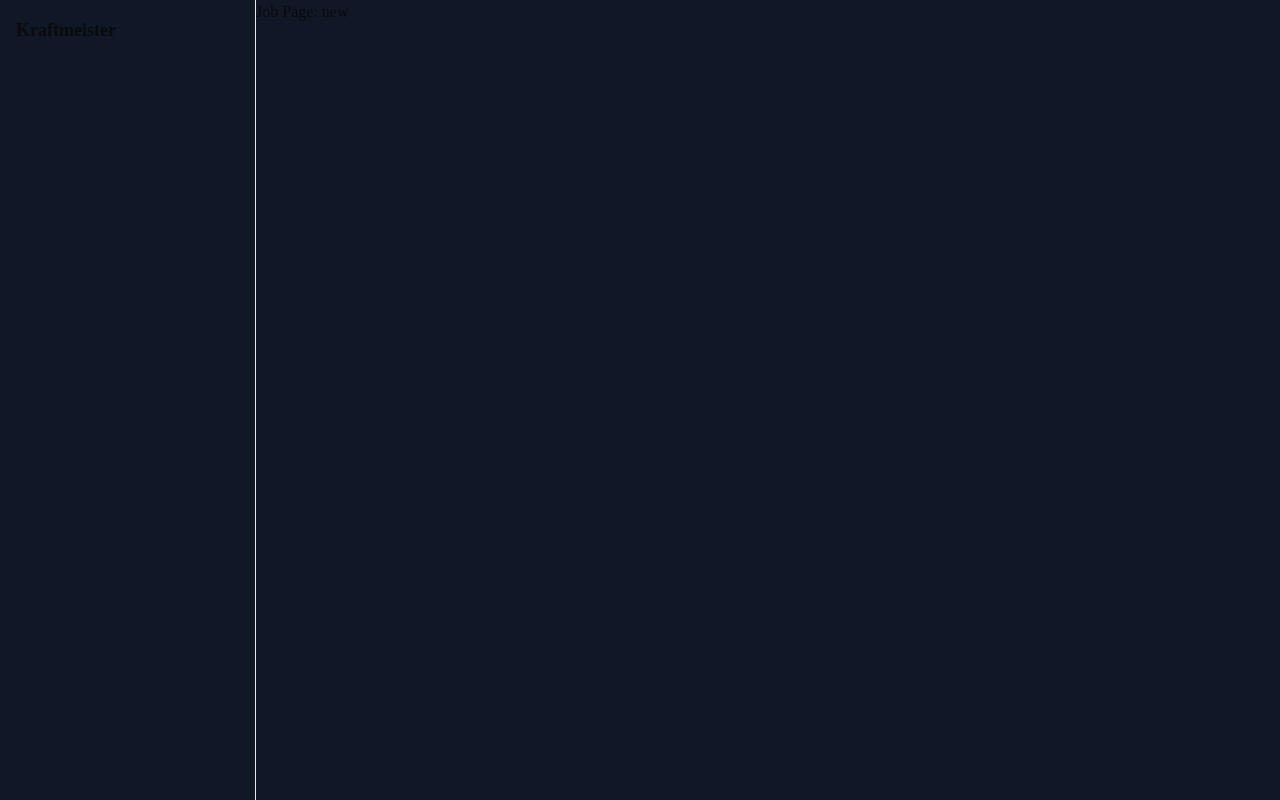
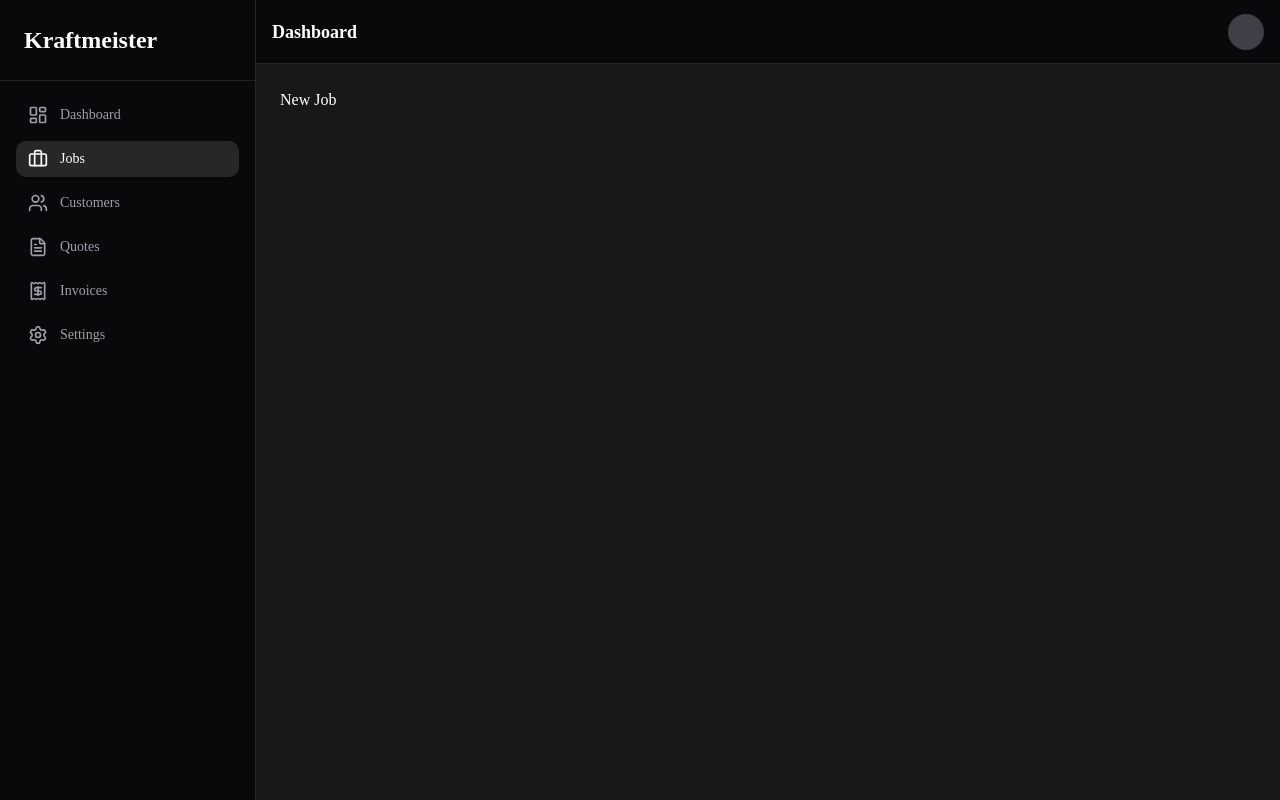
Before and after one commit to ace-brown/Kraftmeister, a Next.js app in the folder frontend/: page /jobs/new in a window 1280 px wide. Built offline with nearby package versions, Linux system fonts and the light colour scheme.

Commit message:
Add styles

```diff
--- /dev/null
+++ b/frontend/src/app/(dashboard)/jobs/new/page.tsx
@@ -0,0 +1,3 @@
+export default function NewJobPage() {
+  return <div>New Job</div>;
+}
--- /dev/null
+++ b/frontend/src/app/(dashboard)/layout.tsx
@@ -0,0 +1,26 @@
+import { ReactNode } from "react";
+
+import { Sidebar } from "@/components/layout/sidebar";
+import { Topbar } from "@/components/layout/topbar";
+import { MobileNav } from "@/components/layout/mobile-nav";
+import { PageContainer } from "@/components/layout/page-container";
+
+interface Props {
+  children: ReactNode;
+}
+
+export default function DashboardLayout({ children }: Props) {
+  return (
+    <div className="flex h-screen bg-zinc-900">
+      <Sidebar />
+
+      <div className="flex flex-1 flex-col">
+        <Topbar />
+
+        <PageContainer>{children}</PageContainer>
+
+        <MobileNav />
+      </div>
+    </div>
+  );
+}
--- a/frontend/src/app/layout.tsx
+++ b/frontend/src/app/layout.tsx
@@ -1,8 +1,9 @@
 import "./globals.css";
+import type { Metadata } from "next";
 
-export const metadata = {
-  title: "Handwerk AI",
-  description: "SaaS for craftsmen",
+export const metadata: Metadata = {
+  title: "Kraftmeister",
+  description: "SaaS for Handwerk businesses",
 };
 
 export default function RootLayout({
@@ -11,17 +12,9 @@ export default function RootLayout({
   children: React.ReactNode;
 }) {
   return (
-    <html lang="en">
-      <body className="h-screen w-full bg-gray-900">
-        <div className="flex h-screen">
-          {/* Sidebar placeholder (desktop) */}
-          <aside className="hidden md:flex w-64 bg-gray-900 border-r p-4">
-            <div className="font-bold text-lg">Kraftmeister</div>
-          </aside>
-
-          {/* Main content */}
-          <main className="flex-1 overflow-auto">{children}</main>
-        </div>
+    <html lang="en" className="dark">
+      <body className="min-h-screen bg-zinc-950 text-white antialiased">
+        {children}
       </body>
     </html>
   );
--- a/frontend/src/app/page.tsx
+++ /dev/null
@@ -1,5 +0,0 @@
-import { redirect } from "next/navigation";
-
-export default function Home() {
-  return <div>Home Page</div>;
-}
--- /dev/null
+++ b/frontend/src/components/layout/mobile-nav.tsx
@@ -0,0 +1,48 @@
+"use client";
+
+import Link from "next/link";
+import { usePathname } from "next/navigation";
+import { LayoutDashboard, Briefcase, Users, Receipt } from "lucide-react";
+
+const items = [
+  {
+    href: "/dashboard",
+    icon: LayoutDashboard,
+  },
+  {
+    href: "/jobs",
+    icon: Briefcase,
+  },
+  {
+    href: "/customers",
+    icon: Users,
+  },
+  {
+    href: "/invoices",
+    icon: Receipt,
+  },
+];
+
+export function MobileNav() {
+  const pathname = usePathname();
+
+  return (
+    <nav className="md:hidden fixed bottom-0 left-0 right-0 h-16 border-t border-zinc-800 bg-zinc-950 flex items-center justify-around">
+      {items.map((item) => {
+        const isActive = pathname.startsWith(item.href);
+
+        return (
+          <Link
+            key={item.href}
+            href={item.href}
+            className={`p-2 rounded-lg ${
+              isActive ? "text-white" : "text-zinc-500"
+            }`}
+          >
+            <item.icon className="h-6 w-6" />
+          </Link>
+        );
+      })}
+    </nav>
+  );
+}
--- /dev/null
+++ b/frontend/src/components/layout/page-container.tsx
@@ -0,0 +1,13 @@
+import { ReactNode } from "react";
+
+interface Props {
+  children: ReactNode;
+}
+
+export function PageContainer({ children }: Props) {
+  return (
+    <main className="flex-1 overflow-y-auto bg-zinc-900 p-4 md:p-6 pb-24">
+      {children}
+    </main>
+  );
+}
--- /dev/null
+++ b/frontend/src/components/layout/sidebar.tsx
@@ -0,0 +1,78 @@
+"use client";
+
+import Link from "next/link";
+import { usePathname } from "next/navigation";
+import {
+  LayoutDashboard,
+  Briefcase,
+  Users,
+  FileText,
+  Receipt,
+  Settings,
+} from "lucide-react";
+
+const navItems = [
+  {
+    label: "Dashboard",
+    href: "/dashboard",
+    icon: LayoutDashboard,
+  },
+  {
+    label: "Jobs",
+    href: "/jobs",
+    icon: Briefcase,
+  },
+  {
+    label: "Customers",
+    href: "/customers",
+    icon: Users,
+  },
+  {
+    label: "Quotes",
+    href: "/quotes",
+    icon: FileText,
+  },
+  {
+    label: "Invoices",
+    href: "/invoices",
+    icon: Receipt,
+  },
+  {
+    label: "Settings",
+    href: "/settings",
+    icon: Settings,
+  },
+];
+
+export function Sidebar() {
+  const pathname = usePathname();
+
+  return (
+    <aside className="hidden md:flex h-screen w-64 border-r border-zinc-800 bg-zinc-950 flex-col">
+      <div className="p-6 border-b">
+        <h1 className="text-2xl font-bold">Kraftmeister</h1>
+      </div>
+
+      <nav className="flex-1 p-4 space-y-2">
+        {navItems.map((item) => {
+          const isActive = pathname.startsWith(item.href);
+
+          return (
+            <Link
+              key={item.href}
+              href={item.href}
+              className={`flex items-center gap-3 rounded-lg px-3 py-2 text-sm font-medium transition ${
+                isActive
+                  ? "bg-zinc-800 text-white"
+                  : "text-zinc-400 hover:bg-zinc-900 hover:text-white"
+              }`}
+            >
+              <item.icon className="h-5 w-5" />
+              {item.label}
+            </Link>
+          );
+        })}
+      </nav>
+    </aside>
+  );
+}
--- /dev/null
+++ b/frontend/src/components/layout/topbar.tsx
@@ -0,0 +1,14 @@
+export function Topbar() {
+  return (
+    <header className="h-16 border-b border-zinc-800 bg-zinc-950 flex items-center justify-between px-4">
+      <div>
+        <h2 className="font-semibold text-lg text-white">Dashboard</h2>
+      </div>
+
+      <div className="flex items-center gap-3">
+        {/* Avatarz */}
+        <div className="h-9 w-9 rounded-full bg-zinc-700" />
+      </div>
+    </header>
+  );
+}
--- /dev/null
+++ b/frontend/tailwind.config.ts
@@ -0,0 +1,15 @@
+import type { Config } from "tailwindcss";
+
+const config: Config = {
+  darkMode: "class",
+
+  content: ["./src/**/*.{ts,tsx}"],
+
+  theme: {
+    extend: {},
+  },
+
+  plugins: [],
+};
+
+export default config;
```
